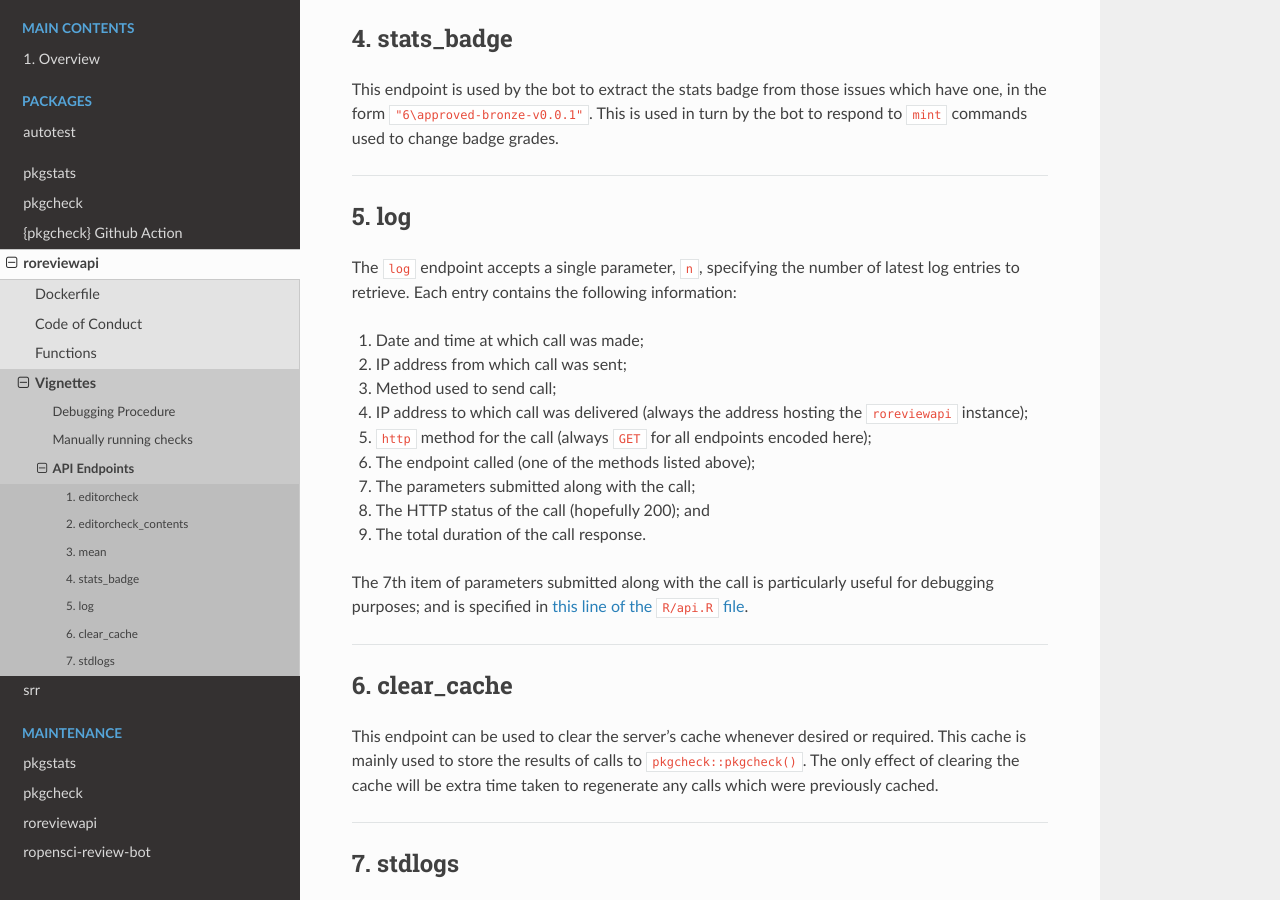
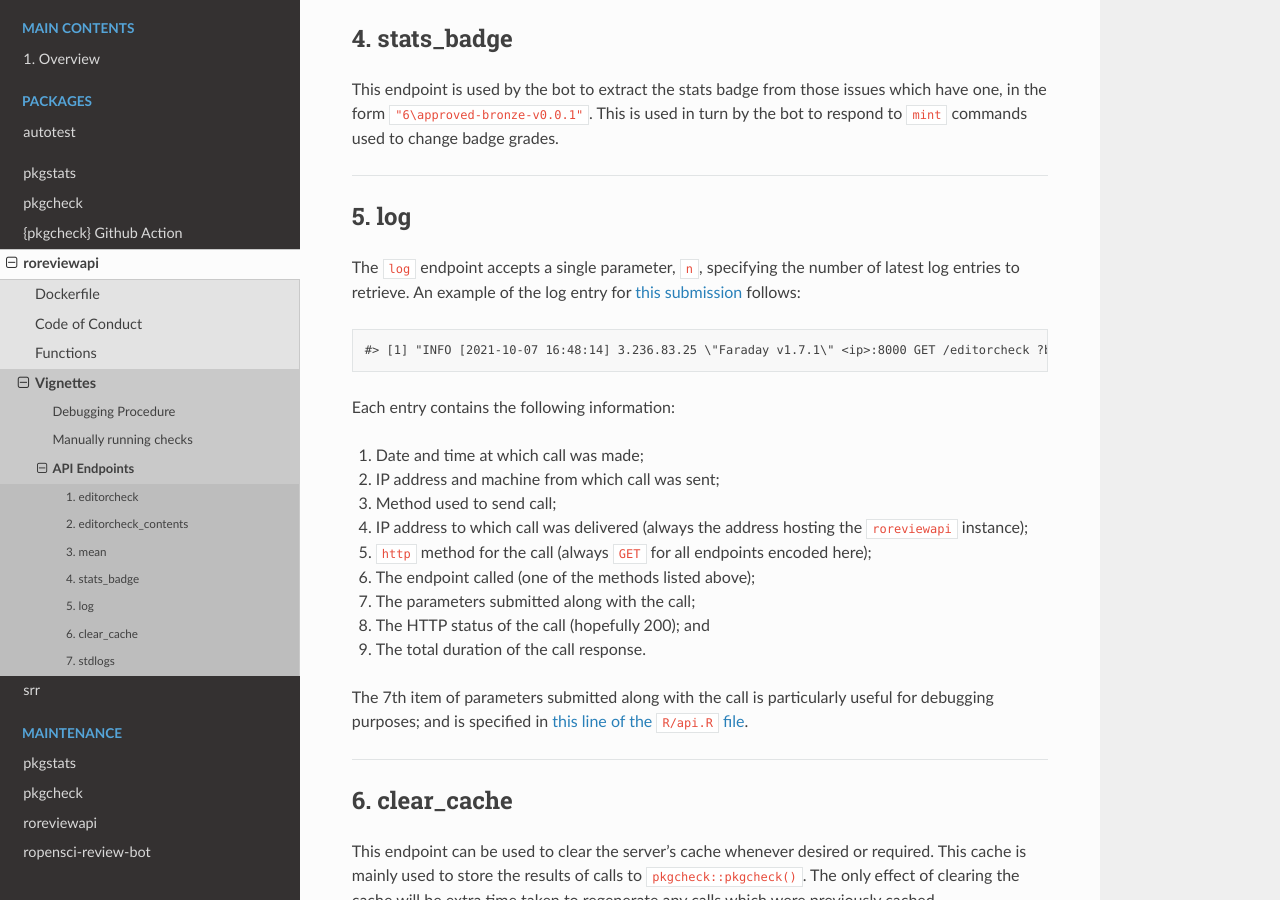
Before and after one commit to ropensci-review-tools/ropensci-review-tools, a Sphinx documentation site: the page built from docs/roreviewapi/vignettes/endpoints.md, in a window 1280 px wide and 900 px high, scrolled down 1338 px. Built offline with Sphinx 7.4.7 and the Read the Docs theme 2.0.0, drawn with Linux system fonts in a browser that asks for light colours; pages that are not in the unit, such as notebooks, are missing from menus.

Commit message:
update endpoints.md

```diff
--- a/docs/roreviewapi/vignettes/endpoints.md
+++ b/docs/roreviewapi/vignettes/endpoints.md
@@ -82,11 +82,17 @@ badge grades.
 ## 5. log
 
 The `log` endpoint accepts a single parameter, `n`, specifying the
-number of latest log entries to retrieve. Each entry contains the
-following information:
+number of latest log entries to retrieve. An example of the log entry
+for [this
+submission](https://github.com/ropensci/software-review/issues/470)
+follows:
+
+    #> [1] "INFO [2021-10-07 16:48:14] 3.236.83.25 \"Faraday v1.7.1\" <ip>:8000 GET /editorcheck ?bot_name=ropensci-review-bot&issue_author=ewallace&issue_id=470&repo=ropensci%2Fsoftware-review&repourl=https%3A%2F%2Fgithub.com%2Fewallace%2Ftidyqpcr&sender=ewallace 200 1.964"
+
+Each entry contains the following information:
 
 1.  Date and time at which call was made;
-2.  IP address from which call was sent;
+2.  IP address and machine from which call was sent;
 3.  Method used to send call;
 4.  IP address to which call was delivered (always the address hosting
     the `roreviewapi` instance);
```
